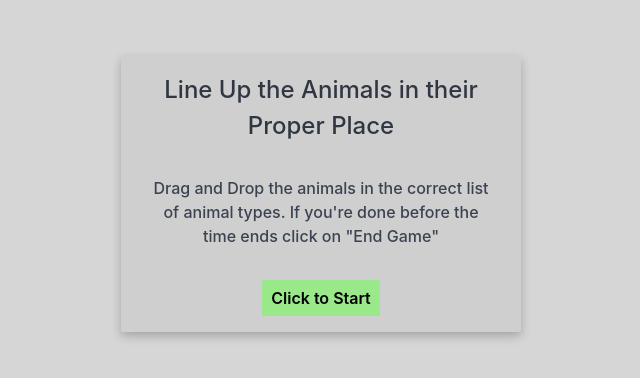
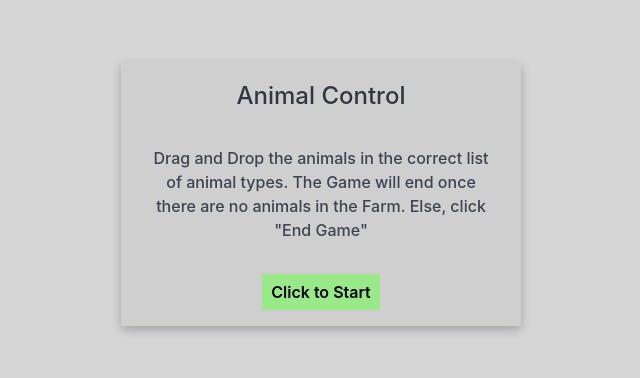
Before and after one commit to miguelybera/4itf_act2_animalcontrol, a React (Create React App) app: page / in a window 1280 px wide. Shown: the part 206-584 px from the top of the page, without its empty margins (319-959 px from the left). Built offline with nearby package versions, Linux system fonts and the light colour scheme.

Commit message:
updated modal info

```diff
--- a/src/components/Modal.js
+++ b/src/components/Modal.js
@@ -9,7 +9,7 @@ const Modal = ({ gameState, startGame, resetGame }) => (
       <div className="modal-header">
 
         <div className="modal-title h4">{gameState === stateOfGame.START
-            ? `Line Up the Animals in their Proper Place`
+            ? `Animal Control`
             : `Game over`}</div>
       </div>
       <div className="modal-body">
@@ -17,7 +17,8 @@ const Modal = ({ gameState, startGame, resetGame }) => (
           {' '}
           {gameState === stateOfGame.START
             ? `Drag and Drop the animals in the correct list of animal types.
-            If you're done before the time ends click on "End Game"`
+            The Game will end once there are no animals in the Farm.
+            Else, click "End Game"`
             : `Thanks for playing`}
         </div>
       </div>
```
